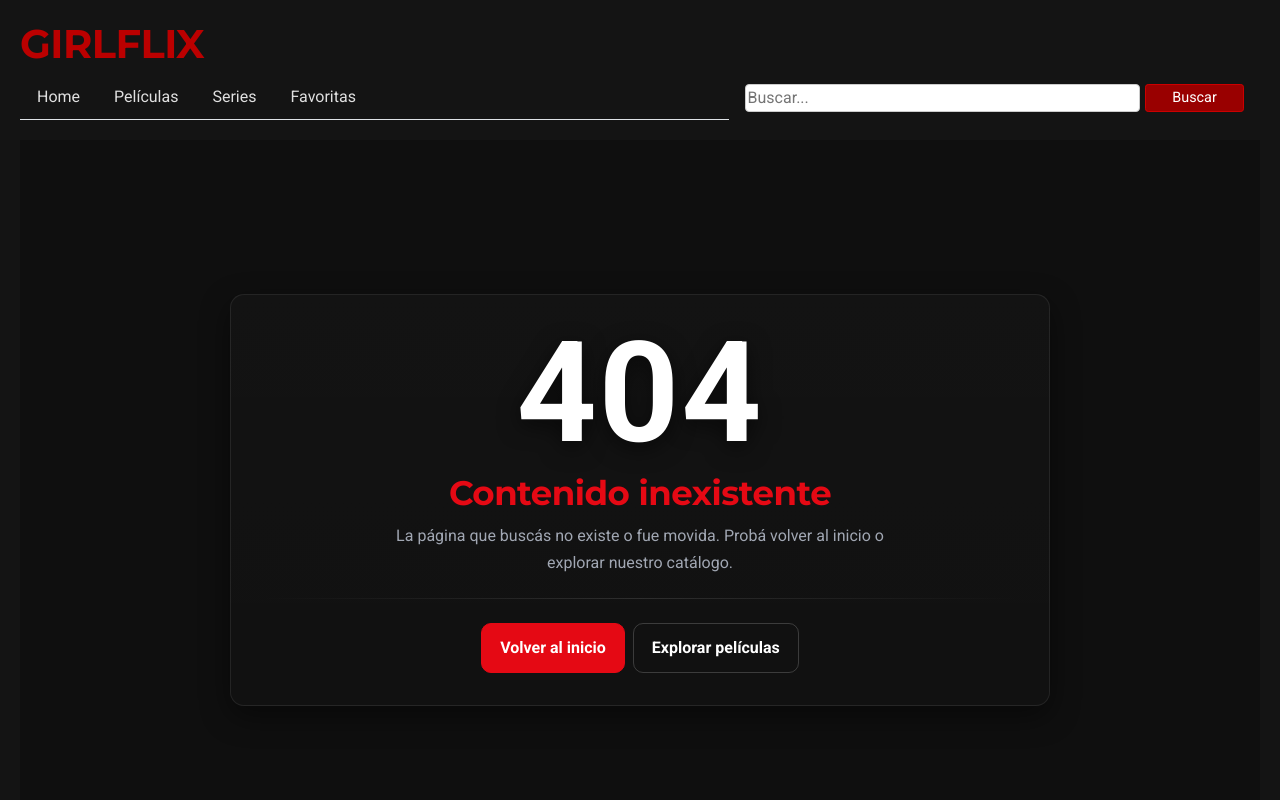
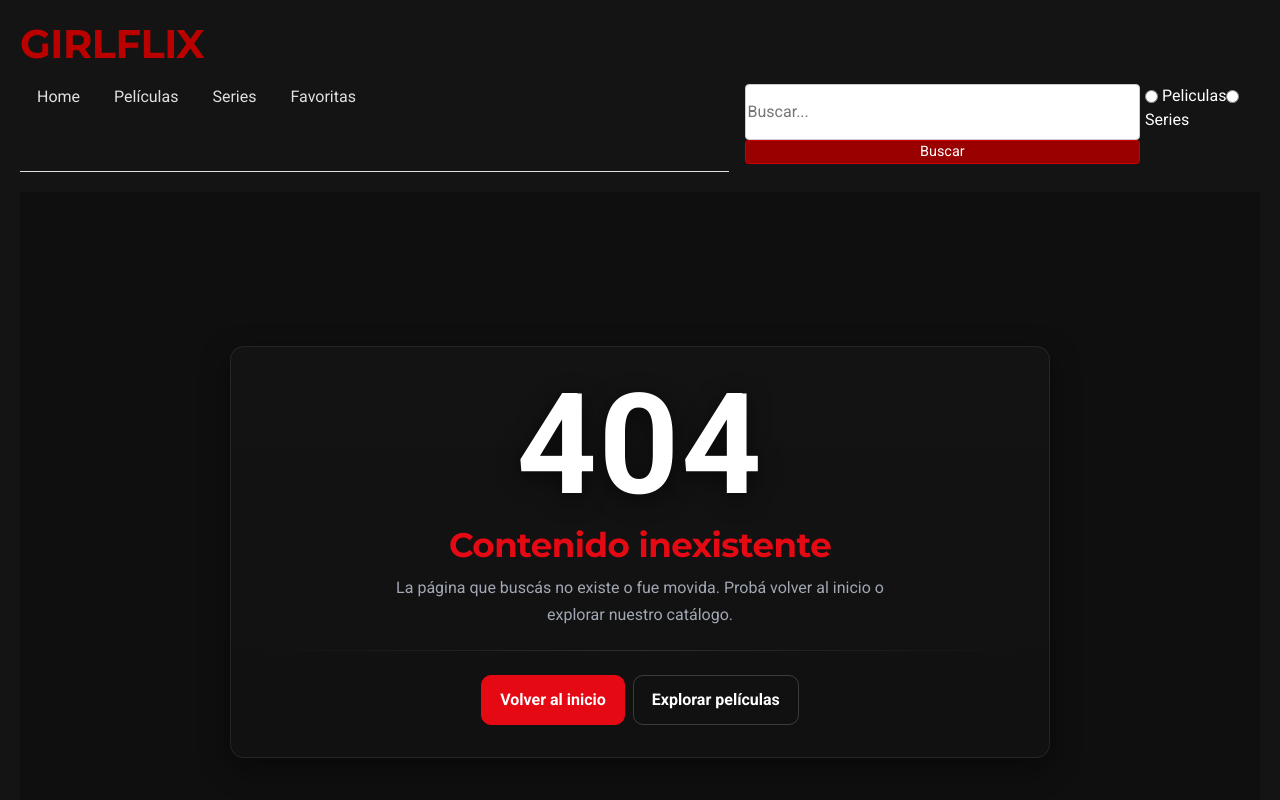
Before and after one commit to martinamicaliczka/tp-integrador-g8, a React (Create React App) app: page /home in a window 1280 px wide. Shown: the top 800 px of the page. Built offline with nearby package versions, Linux system fonts and the light colour scheme.

Commit message:
agregue las opciones de peliculas y series en formularioBusqueda

```diff
--- a/src/App.js
+++ b/src/App.js
@@ -15,7 +15,7 @@ function App() {
       <Header/>
       <Switch>
         <Route exact path="/" render={() => <Redirect to="/home" />} />
-        <Route path='/results/:busuqeda' component={ResultadosBusqueda}/>
+        <Route path='/results/:busqueda' component={ResultadosBusqueda}/>
         <Route exact path='/movies' component={Peliculas}/>
         <Route exact path='/series' component={Series}/>
         <Route exact path="/movie/:id" component={Movie}/>
--- a/src/components/FormularioBusqueda/FormularioBusqueda.js
+++ b/src/components/FormularioBusqueda/FormularioBusqueda.js
@@ -1,10 +1,12 @@
 import React, { Component } from 'react'
 import { withRouter } from 'react-router-dom/cjs/react-router-dom.min'
+import "./styles.css";
 class FormularioBusqueda extends Component {
     constructor(props){
         super(props)
             this.state={
-                busqueda:''
+                busqueda:'',
+                tipoBusqueda: 'pelicula'
             }
         }
     controlarForm(e){
@@ -17,10 +19,20 @@ class FormularioBusqueda extends Component {
         }
     )
     }
+    controlarTipoBusqueda(e){
+        this.setState({
+            tipoBusqueda: e.target.value
+        })
+    }
     render() {
         return (
             <form onSubmit={(e) => this.controlarForm(e)} className='search-form'>
                 <input type="text" onChange={(e) => this.controlarInput(e)} placeholder="Buscar..." />
+                <label>
+                    <input type="radio" name="tipoBusqueda" onChange={(e) => this.controlarTipoBusqueda}/> Peliculas
+                    <input type="radio" name="tipoBusqueda" onChange={(e) => this.controlarTipoBusqueda}/> Series
+                </label>
+
                 <button type="submit" className="btn btn-success btn-sm">Buscar</button>
             </form>
         )
```
Also changed, not shown: src/components/Home/Home.js (added, +11 -0 lines), src/components/FormularioBusqueda/styles.css (added), src/components/Home/styles.css (added).
